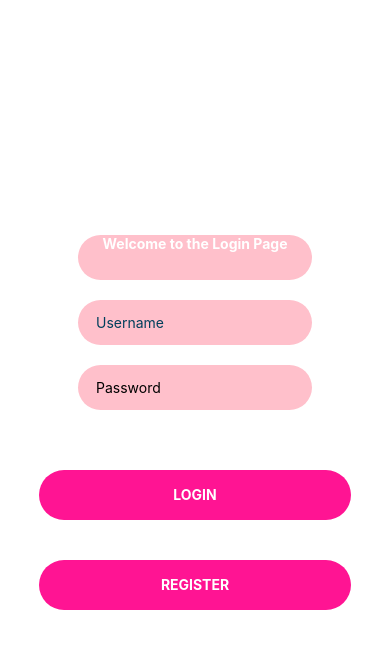
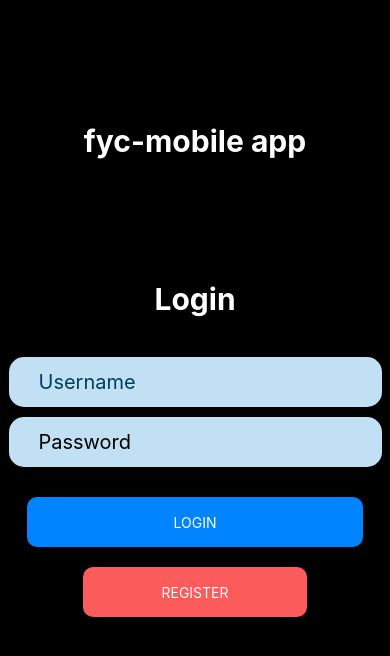
Before and after one commit to karimdahoumane/fyc-mobile, a React Native app: screen /Login in a window 390 px wide. Shown: the top 656 px of the page. Built offline with nearby package versions, Linux system fonts and the light colour scheme.

Commit message:
(ui): Style for login page

```diff
--- a/src/Auth/Login.js
+++ b/src/Auth/Login.js
@@ -5,12 +5,11 @@ import {
   View,
   TextInput,
   TouchableOpacity,
-  StatusBar,
 } from "react-native";
 import { API_URL } from "../Utils/Constants";
 import { AuthContext } from "./AuthContext";
 
-const Login = ({navigation}) => {
+const Login = ({ navigation }) => {
   const { login } = React.useContext(AuthContext);
   const [username, setUsername] = useState("");
   const [password, setPassword] = useState("");
@@ -18,13 +17,14 @@ const Login = ({navigation}) => {
 
   return (
     <View style={styles.container}>
-      <StatusBar style="auto" />
       <View style={styles.welcomeView}>
-        <Text style={styles.welcomeText}>Welcome to the Login Page</Text>
+        <Text style={styles.welcomeText}>fyc-mobile app</Text>
       </View>
+      <View style={styles.formView}>
+        <Text style={styles.titleForm}>Login</Text>
         <View style={styles.inputView}>
           <TextInput
-          style={styles.TextInput}
+            style={styles.textInput}
             placeholder="Username"
             placeholderTextColor="#003f5c"
             onChangeText={(username) => setUsername(username)}
@@ -32,83 +32,100 @@ const Login = ({navigation}) => {
         </View>
         <View style={styles.inputView}>
           <TextInput
-          style={styles.TextInput}
+            style={styles.textInput}
             placeholder="Password"
             secureTextEntry={true}
             onChangeText={(password) => setPassword(password)}
           />
         </View>
         {error && <Text style={styles.errorText}>{error}</Text>}
-      <TouchableOpacity style={styles.loginBtn} onPress={() => login(username, password, API_URL)}>
+        <TouchableOpacity
+          style={styles.loginBtn}
+          onPress={() => login(username, password, API_URL)}
+        >
           <Text style={styles.loginText}>LOGIN</Text>
         </TouchableOpacity>
-      <TouchableOpacity style={styles.registerBtn} onPress={() => navigation.navigate('Register')}>
+        <TouchableOpacity
+          style={styles.registerBtn}
+          onPress={() => navigation.navigate("Register")}
+        >
           <Text style={styles.registerText}>REGISTER</Text>
         </TouchableOpacity>
       </View>
+    </View>
   );
 };
+
 const styles = StyleSheet.create({
   container: {
     flex: 1,
-    backgroundColor: "#fff",
+    backgroundColor: "#000000",
     alignItems: "center",
     justifyContent: "center",
   },
   welcomeView: {
-    backgroundColor: "#FFC0CB",
-    borderRadius: 30,
-    width: "60%",
-    height: 45,
-    marginBottom: 20,
-    alignItems: "center",
+    flex: 1,
+    justifyContent: "center",
   },
   welcomeText: {
-    color: "#fff",
+    fontSize: 30,
     fontWeight: "bold",
+    color: "#ffffff",
+  },
+  formView: {
+    flex: 2,
+    alignItems: "center",
+    justifyContent: "flex-start",
+  },
+  titleForm: {
+    fontSize: 30,
+    fontWeight: "bold",
+    color: "#ffffff",
+    marginBottom: 40,
   },
   inputView: {
-    backgroundColor: "#FFC0CB",
-    borderRadius: 30,
-    width: "60%",
-    height: 45,
-    marginBottom: 20,
-    alignItems: "center",
+    backgroundColor: "#c2e0f4",
+    borderRadius: 15,
+    height: 50,
+    marginBottom: 10,
+    justifyContent: "center",
+    padding: 20,
   },
-  TextInput: {
+  textInput: {
     height: 50,
     flex: 1,
     padding: 10,
-    marginLeft: 20,
+    fontSize: 20,
   },
   loginBtn: {
-    width: "80%",
-    borderRadius: 25,
+    width: 90 + "%",
+    backgroundColor: "#0084ff",
+    borderRadius: 10,
     height: 50,
     alignItems: "center",
     justifyContent: "center",
-    marginTop: 40,
-    backgroundColor: "#FF1493",
+    marginTop: 20,
+    marginBottom: 10,
   },
   loginText: {
-    color: "#fff",
-    fontWeight: "bold",
+    color: "white",
   },
   registerBtn: {
-    width: "80%",
-    borderRadius: 25,
+    width: 60 + "%",
+    backgroundColor: "#fb5b5a",
+    borderRadius: 10,
     height: 50,
     alignItems: "center",
     justifyContent: "center",
-    marginTop: 40,
-    backgroundColor: "#FF1493",
+    marginTop: 10,
+    marginBottom: 10,
   },
   registerText: {
-    color: "#fff",
-    fontWeight: "bold",
+    color: "white",
   },
   errorText: {
     color: "red",
+    marginBottom: 10,
   },
 });
 
```
Lines whose indentation alone changed are shown as unchanged.
